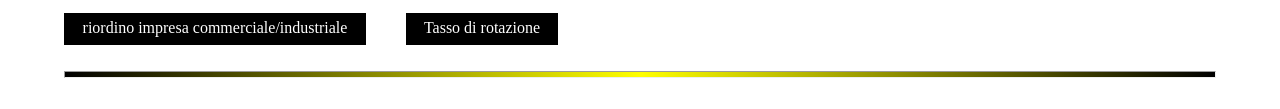
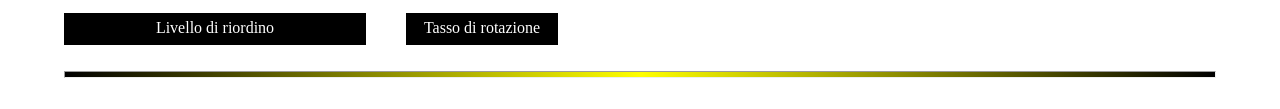
Before and after one commit to Marcottt777/Calcolatore-economia-ziendale, a plain HTML site: page index.html in a window 1280 px wide. Shown: the part 176-285 px from the top of the page. Drawn offline with Linux system fonts and the light colour scheme.

Commit message:
index.html

```diff
--- a/index.html
+++ b/index.html
@@ -12,7 +12,7 @@
     </div>
     <div id="Nav">
         <ul id="Menu">
-            <a href="#calcolo1" onclick="menuappare(true,true)"><li>riordino impresa commerciale/industriale</li></a>
+            <a href="#calcolo1" onclick="menuappare(true,true)"><li>Livello di riordino</li></a>
             <a href="#calcolo2" onclick="menuappare(true,false)" style="width:150px"><li>Tasso di rotazione</li></a>
         </ul>
     </div>
```
